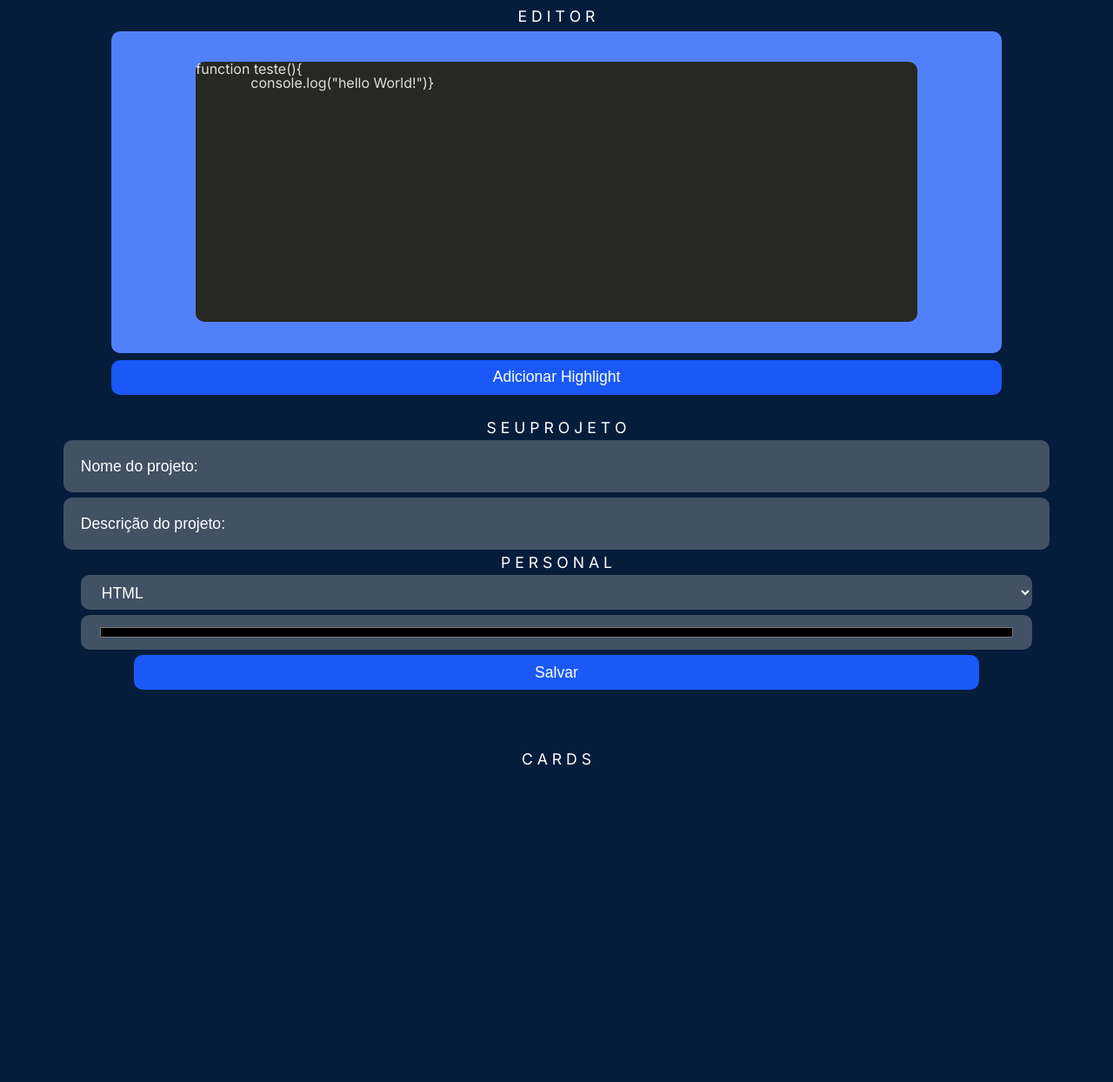
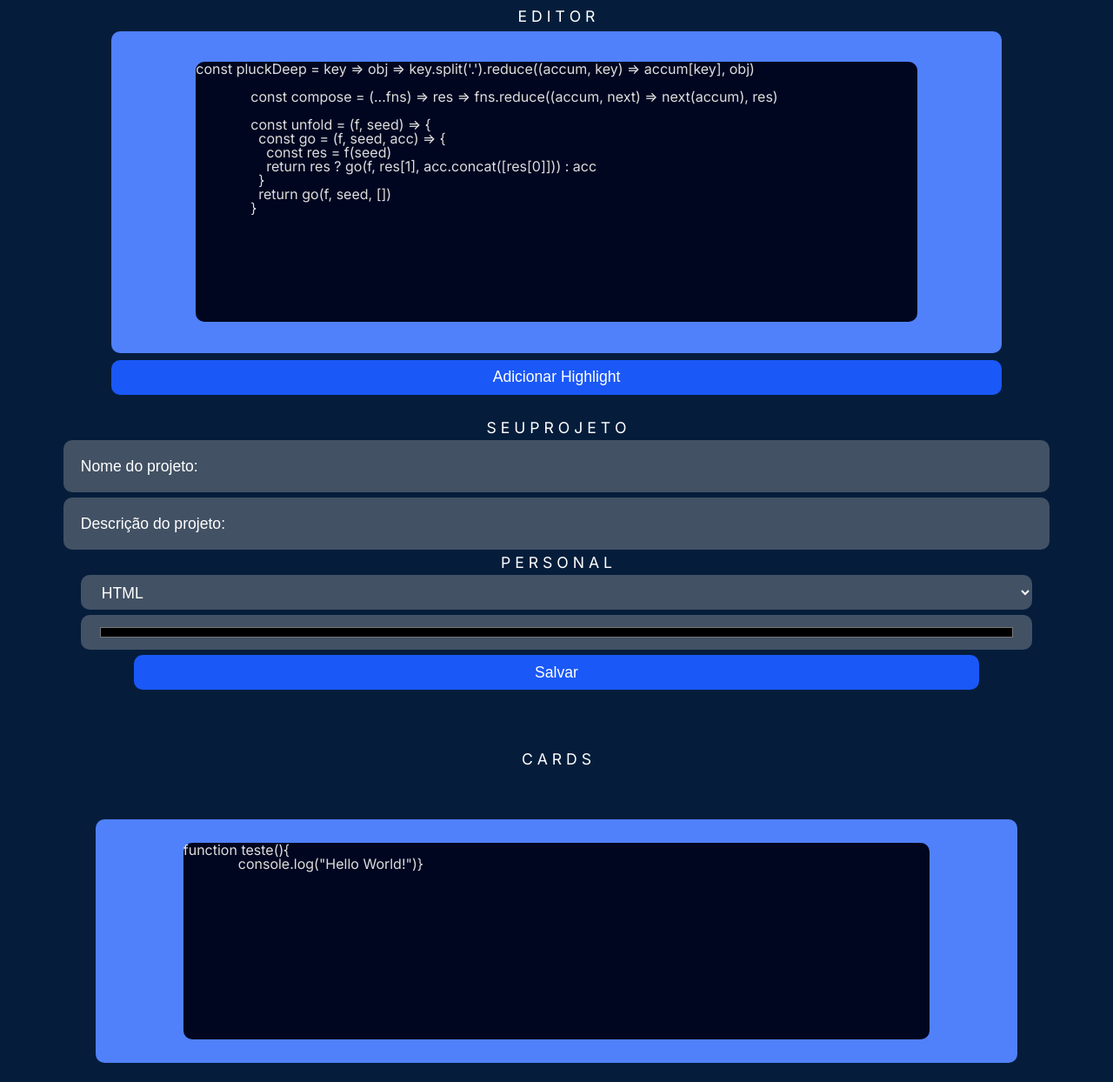
Before and after one commit to JoaoIto/CodeEditor, a website built with Vite: page index.html in a window 1280 px wide. Shown: the part 176-1420 px from the top of the page at 87% size. Built offline with nearby package versions, Linux system fonts and the light colour scheme.

Commit message:
Align text and indentation

```diff
--- a/css/card/style.css
+++ b/css/card/style.css
@@ -2,9 +2,11 @@
     height: 500px;
     width: 50%;
     margin-top: 50px;
+}
+
+.title-section{
     text-align: center;
 }
-
 .swiper-slide {
     height: 400px;
     width: 20%;
--- a/css/styles/monokai.css
+++ b/css/styles/monokai.css
@@ -3,7 +3,7 @@ Monokai style - ported by Luigi Maselli - http://grigio.org
 */
 
 .hljs {
-    background: #272822;
+    background: #000620;
     color: #ddd;
   }
 
@@ -16,7 +16,8 @@ Monokai style - ported by Luigi Maselli - http://grigio.org
     color: #f92672;
   }
 
-  .hljs-code {
+  .hljs-code,
+  .hljs-title {
     color: #66d9ef;
   }
 
@@ -27,10 +28,8 @@ Monokai style - ported by Luigi Maselli - http://grigio.org
     color: #bf79db;
   }
 
-  .hljs-string,
   .hljs-bullet,
   .hljs-subst,
-  .hljs-title,
   .hljs-section,
   .hljs-emphasis,
   .hljs-type,
@@ -43,7 +42,9 @@ Monokai style - ported by Luigi Maselli - http://grigio.org
   .hljs-template-variable {
     color: #a6e22e;
   }
-
+  .hljs-string{
+  color: #e2df0e;
+  }
   .hljs-title.class_,
   .hljs-class .hljs-title {
     color: white;
@@ -58,9 +59,9 @@ Monokai style - ported by Luigi Maselli - http://grigio.org
 
   .hljs-keyword,
   .hljs-selector-tag,
+  .hljs-title,
   .hljs-literal,
   .hljs-doctag,
-  .hljs-title,
   .hljs-section,
   .hljs-type,
   .hljs-selector-id {
--- a/index.html
+++ b/index.html
@@ -47,8 +47,17 @@
         <h2 class="title-section">E D I T O R</h2>
         <div class="editor-back">
           <div class="code-wrapper">
-            <code class="preview hljs" contenteditable="true" aria-label="Editor de code" id="editor">function teste(){
-              console.log("hello World!")}</code>
+            <code class="preview hljs" contenteditable="true" aria-label="Editor de code" id="editor">const pluckDeep = key => obj => key.split('.').reduce((accum, key) => accum[key], obj)
+
+              const compose = (...fns) => res => fns.reduce((accum, next) => next(accum), res)
+
+              const unfold = (f, seed) => {
+                const go = (f, seed, acc) => {
+                  const res = f(seed)
+                  return res ? go(f, res[1], acc.concat([res[0]])) : acc
+                }
+                return go(f, seed, [])
+              }</code>
           </div>
         </div>
         <input type="button" value="Adicionar Highlight" id="highlight">
@@ -80,6 +89,12 @@
     <!-- Additional required wrapper -->
     <div class="swiper-wrapper">
       <!-- Slides -->
+      <div class="swiper-slide">
+        <div class="editor-back">
+          <div class="code-wrapper">
+            <code class="preview hljs" contenteditable="false" aria-label="Editor de code">function teste(){
+              console.log("Hello World!")}</code>
+          </div>
         </div>
       </div>
     </div>
--- a/js/main.js
+++ b/js/main.js
@@ -24,10 +24,12 @@ function montaCard() {
   card.classList.add("code-wrapper");
   background.appendChild(card);
 
+  const preview = document.createElement("pre");
   const code = document.createElement("code");
   code.classList.add("preview");
   code.classList.add("hljs");
+  preview.appendChild(code)
   code.innerHTML = codeEditor.innerHTML;
-  card.appendChild(code);
+  card.appendChild(preview);
   swiper();
 }
```
